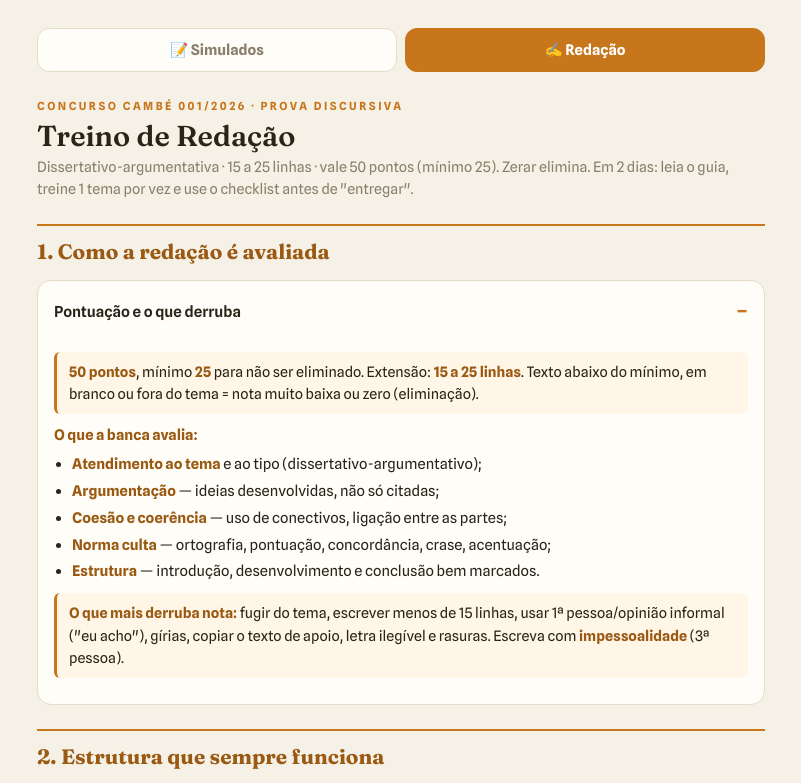
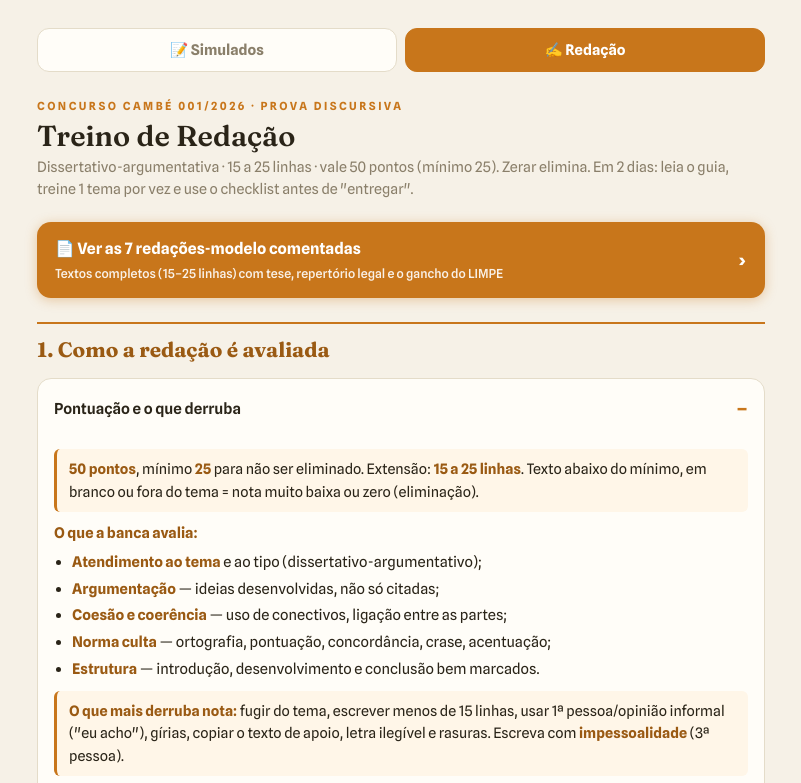
Before and after one commit to PedroDelgadoHenriques1/concursos, a plain HTML site: page simulados.html in a window 1280 px wide. Both pictures are taken after a click on the button "✍️ Redação". Shown: the top 783 px of the page, without its empty margins (239-1040 px from the left). Drawn offline with Linux system fonts and the light colour scheme.

Commit message:
Add botão para as redações-modelo na aba Redação
Botão de destaque no topo do #redView linkando redacoes-modelo.html,
para acesso rápido aos 7 textos completos a partir do simulador.

Co-Authored-By: Claude Opus 4.8 <noreply@anthropic.com>

```diff
--- a/simulados.html
+++ b/simulados.html
@@ -204,6 +204,11 @@
   #redView .check label{display:flex;gap:10px;align-items:flex-start;padding:8px 0;font-size:.9rem;border-bottom:1px solid var(--line);cursor:pointer;}
   #redView .check label:last-child{border-bottom:none;}
   #redView .check input{margin-top:4px;width:18px;height:18px;accent-color:var(--green);flex:0 0 auto;}
+  #redView .modelbtn{display:flex;align-items:center;justify-content:space-between;gap:10px;text-decoration:none;
+    background:var(--accent);color:#fff;border-radius:14px;padding:15px 18px;margin-bottom:16px;font-weight:700;
+    font-size:.98rem;box-shadow:0 2px 12px rgba(200,118,27,.35);}
+  #redView .modelbtn span.sub{display:block;font-weight:500;font-size:.78rem;opacity:.9;margin-top:2px;}
+  #redView .modelbtn .arw{font-size:1.5rem;flex:0 0 auto;}
 </style>
 </head>
 <body>
@@ -289,6 +294,11 @@
 <div class="kicker">Concurso Cambé 001/2026 · Prova discursiva</div>
   <h1>Treino de Redação</h1>
   <div class="lead">Dissertativo-argumentativa · 15 a 25 linhas · vale 50 pontos (mínimo 25). Zerar elimina. Em 2 dias: leia o guia, treine 1 tema por vez e use o checklist antes de "entregar".</div>
+
+  <a href="redacoes-modelo.html" class="modelbtn">
+    <span>📄 Ver as 7 redações-modelo comentadas<span class="sub">Textos completos (15–25 linhas) com tese, repertório legal e o gancho do LIMPE</span></span>
+    <span class="arw">›</span>
+  </a>
 
   <h2 class="sec">1. Como a redação é avaliada</h2>
   <details open><summary>Pontuação e o que derruba</summary><div class="inner">
```
